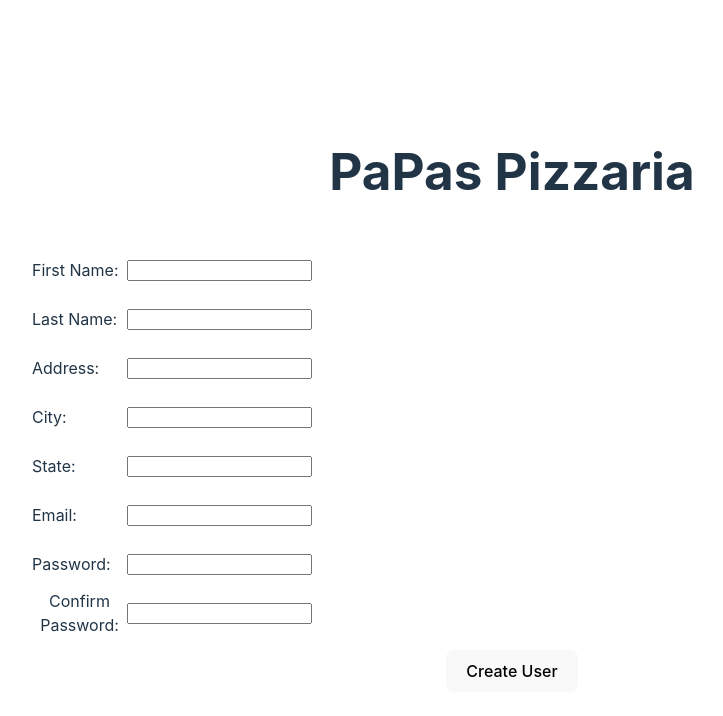
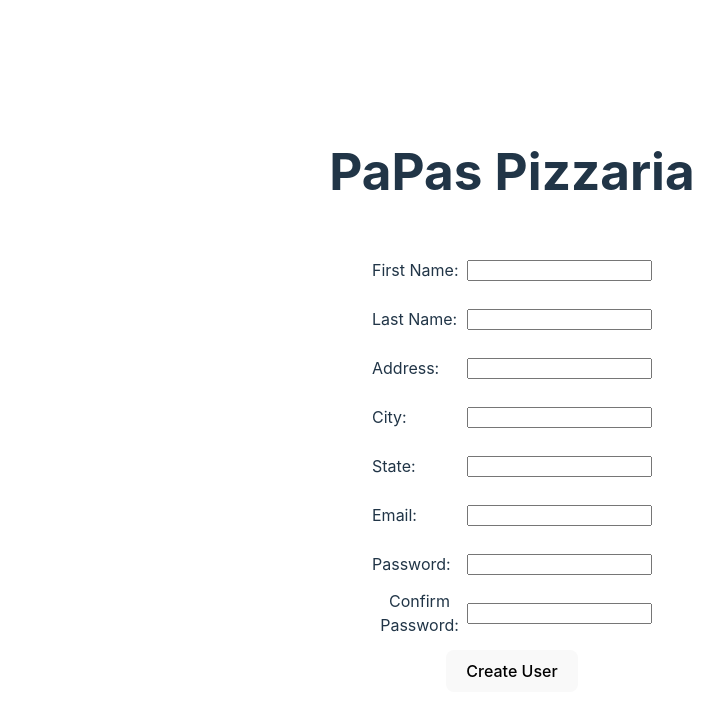
Before and after one commit to Aidannyboi/PizzaTimeGroup7, a React (Vite) app in the folder client/: page /user in a window 1280 px wide. Shown: the top 716 px of the page, without its empty margins (128-851 px from the left). Built offline with nearby package versions, Linux system fonts and the light colour scheme.

Commit message:
Updated style of the login page.

```diff
--- a/client/src/index.css
+++ b/client/src/index.css
@@ -129,3 +129,9 @@ padding: 10px;
   width: 50vh;
   margin-top: 25px;
 }
+
+.login{
+  display: flex;
+  justify-content: center;
+  width: 110vh;
+}
--- a/client/src/views/UserForm.jsx
+++ b/client/src/views/UserForm.jsx
@@ -85,12 +85,12 @@ const UserForm = () => {
     }
     return (
         <>
-            <div className="Header">
+            <div className="Header login">
                 <h1>PaPas Pizzaria</h1>
             </div>
 
-            <div>
-                <div>
+            <div className="login">
+                <div className="BodyStyle login">
                     <form onSubmit={submitHandler}>
                         <div className="inputStyle">
                             <p>First Name:</p>
```
